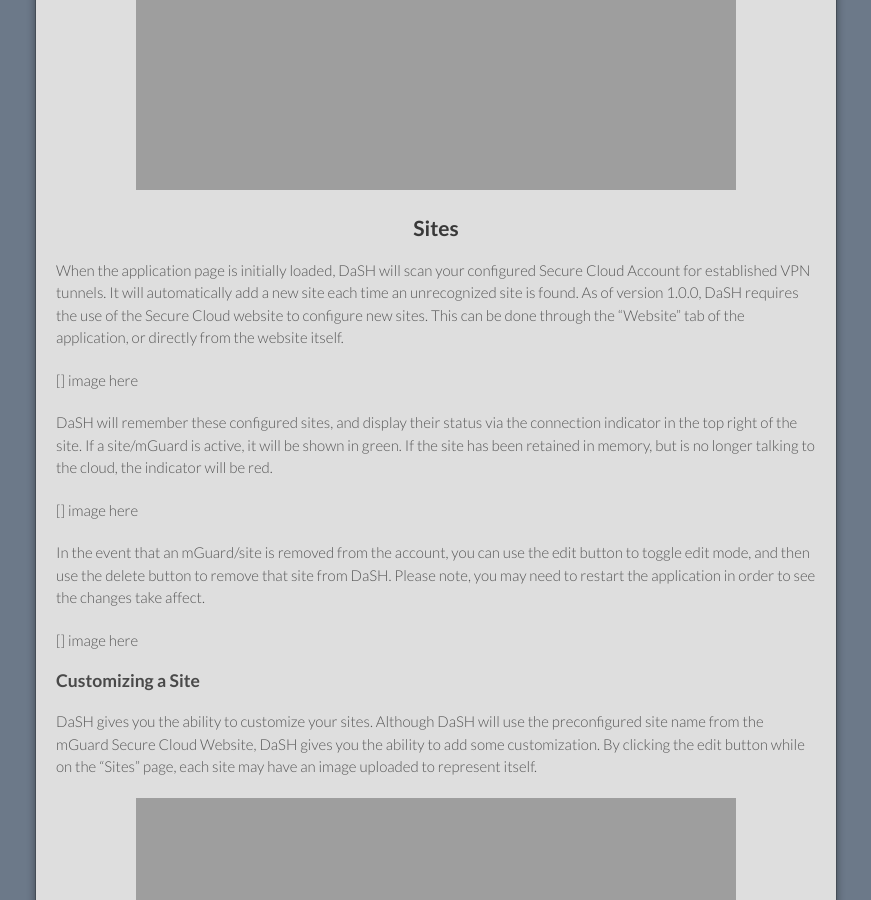
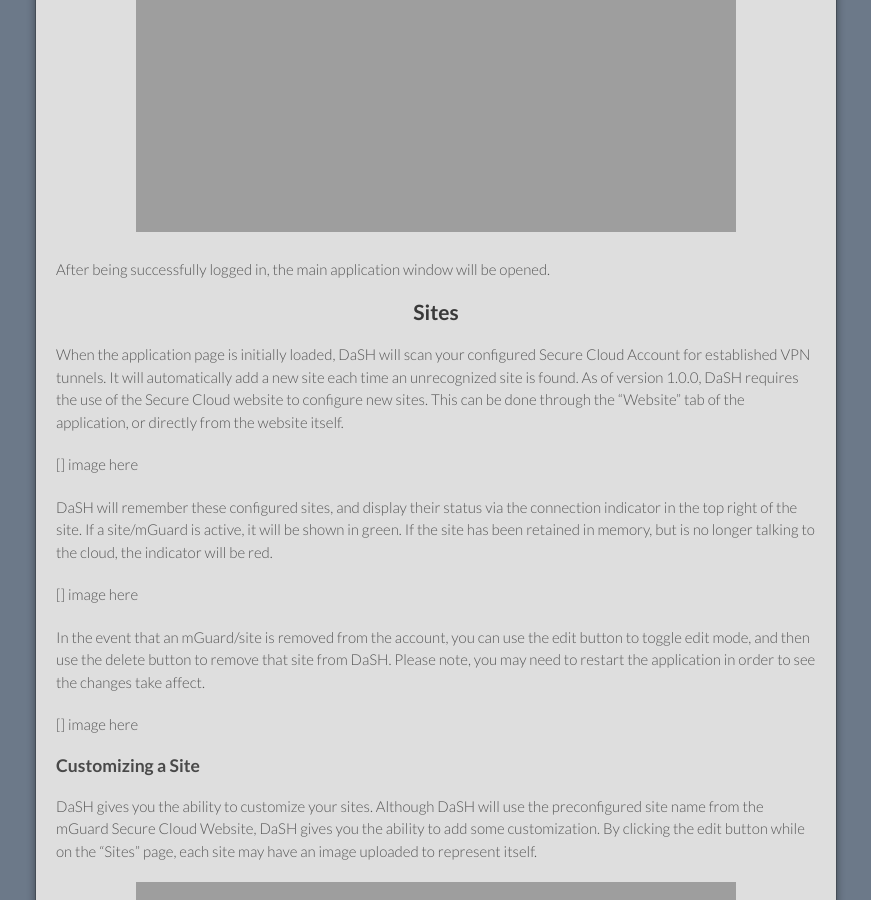
Before and after one commit to zxm2164/dash-app-docs, a Jekyll site: the page built from index.md, in a window 1280 px wide and 900 px high, scrolled down 2115 px. Shown: the whole window, without its empty margins (204-1075 px from the left). Built offline with Jekyll 4.4.1, drawn with Linux system fonts in a browser that asks for light colours; our own code applies the rules of GitHub Pages for plain Markdown files; part of the change alters nothing that is shown.

```diff
--- a/_layouts/default.html
+++ b/_layouts/default.html
@@ -24,7 +24,7 @@
         <p class="view"><a href="{{ site.github.repository_url }}">View the Project on GitHub <small>{{ github_name }}</small></a></p>
         <ul>
         {% if site.show_downloads %}
-          <li><a href="{{ site.github.zip_url }}">Download <strong>ZIP File</strong></a></li>
+          <li><a href="https://github.com/PhoenixContactUSA/secure-hmi-dashboard/releases/download/v1.0.0/DaSH.Setup.1.0.0.exe">Download <strong>DaSH</strong></a></li>
         {% endif %}
           <!--<li><a href="{{ site.github.repository_url }}">View On <strong>GitHub</strong></a></li>-->
         </ul>
--- a/index.md
+++ b/index.md
@@ -8,10 +8,13 @@ layout: default
 
 DaSH is a desktop application which can be used to remotely monitor web applications.  DaSH is tightly integrated with the mGuard Secure Cloud which is essential to the application’s operation.  Once configured, DaSH is able to establish a secure VPN connection to visualize devices all around the globe.  It is not only useful for visualizing machines and device operation, but also for maintaining devices in the field such as ethernet switches, routers, and any device with a web based interface.  Using DaSH, you can bookmark your devices and return to them on demand, seamlessly and securely.
 
+***
+
 #### Table of Contents
 * Table of Contents
 {:toc}
 
+***
 
 ##	Initial Setup
 
@@ -38,6 +41,8 @@ In order to start using DaSH, you must have
 
 If this is your first time opening the app, DaSH will present you with the mGuard Secure Cloud website.  Here, you must enter your account information as expected.  After entering your credentials, DaSH will store this login information for future use.
 <img src="{{ site.github.url }}/assets/images/acc-collection.gif" class="centered" alt="Drawing" style="width: 600px;"/>
+
+After being successfully logged in, the main application window will be opened.
 
 ##	Sites
 
```
